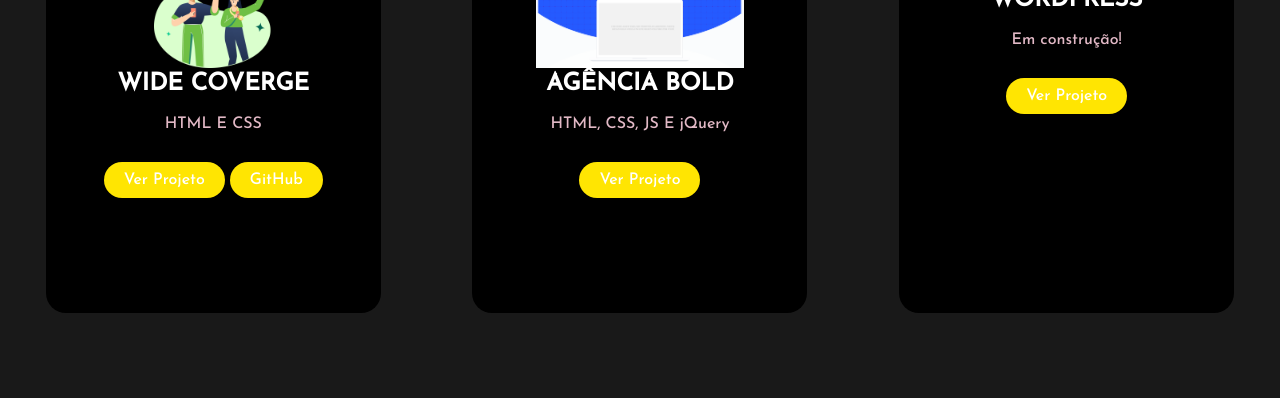
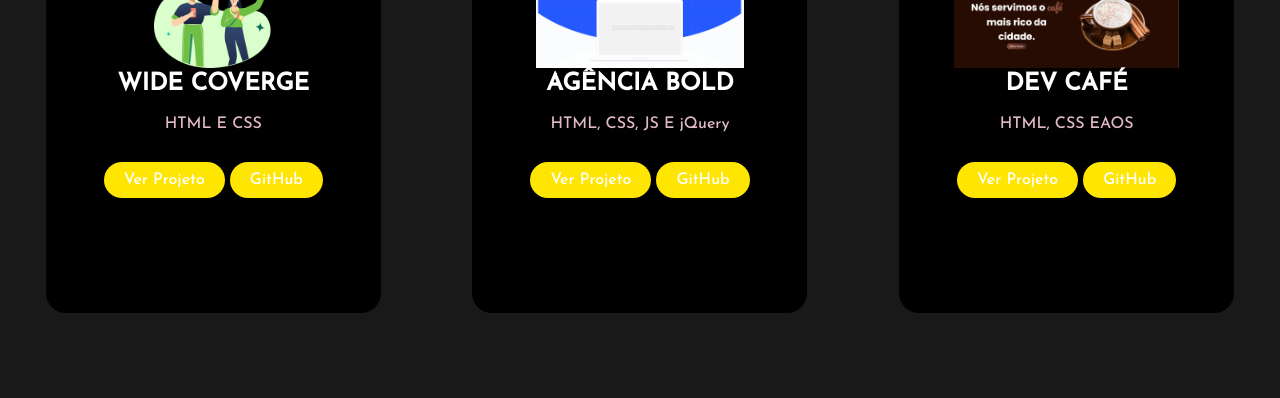
Before and after one commit to Andson-Sillas/Projetos-html-e-css, a plain HTML site: page index.html in a window 1280 px wide. Shown: the part 807-1205 px from the top of the page. Drawn offline with Linux system fonts and the light colour scheme.

Commit message:
adicionei o projeto dev café e acrescentei o botão para acesso ao repositório do devcafé e agência bold.

```diff
--- a/index.html
+++ b/index.html
@@ -87,15 +87,17 @@
                     HTML, CSS, JS E jQuery
                 </p>
                 <a href="https://andson-sillas.github.io/Ag-ncia-Bold/" target="_blank">Ver Projeto</a>
+                  <a href="https://github.com/Andson-Sillas/Ag-ncia-Bold" target="_blank">GitHub</a>
             </div>
 
             <div class="card">
-                <img src="./img/wordpress.png">
-                <h5>WORDPRESS</h5>
+                <img src="./img/dev-cafe.png">
+                <h5>DEV CAFÉ</h5>
                 <p>
-                    Em construção!
+                    HTML, CSS EAOS
                 </p>
-                <a href="https://andson-sillas.github.io/PROJETO--LAMPADA/" target="_blank">Ver Projeto</a>
+                <a href="https://andson-sillas.github.io/dev-cafeteria/" target="_blank">Ver Projeto</a>
+                  <a href="https://github.com/Andson-Sillas/dev-cafeteria" target="_blank">GitHub</a>
             </div>
 
 
```
Also changed, not shown: img/dev-cafe.png (added).
